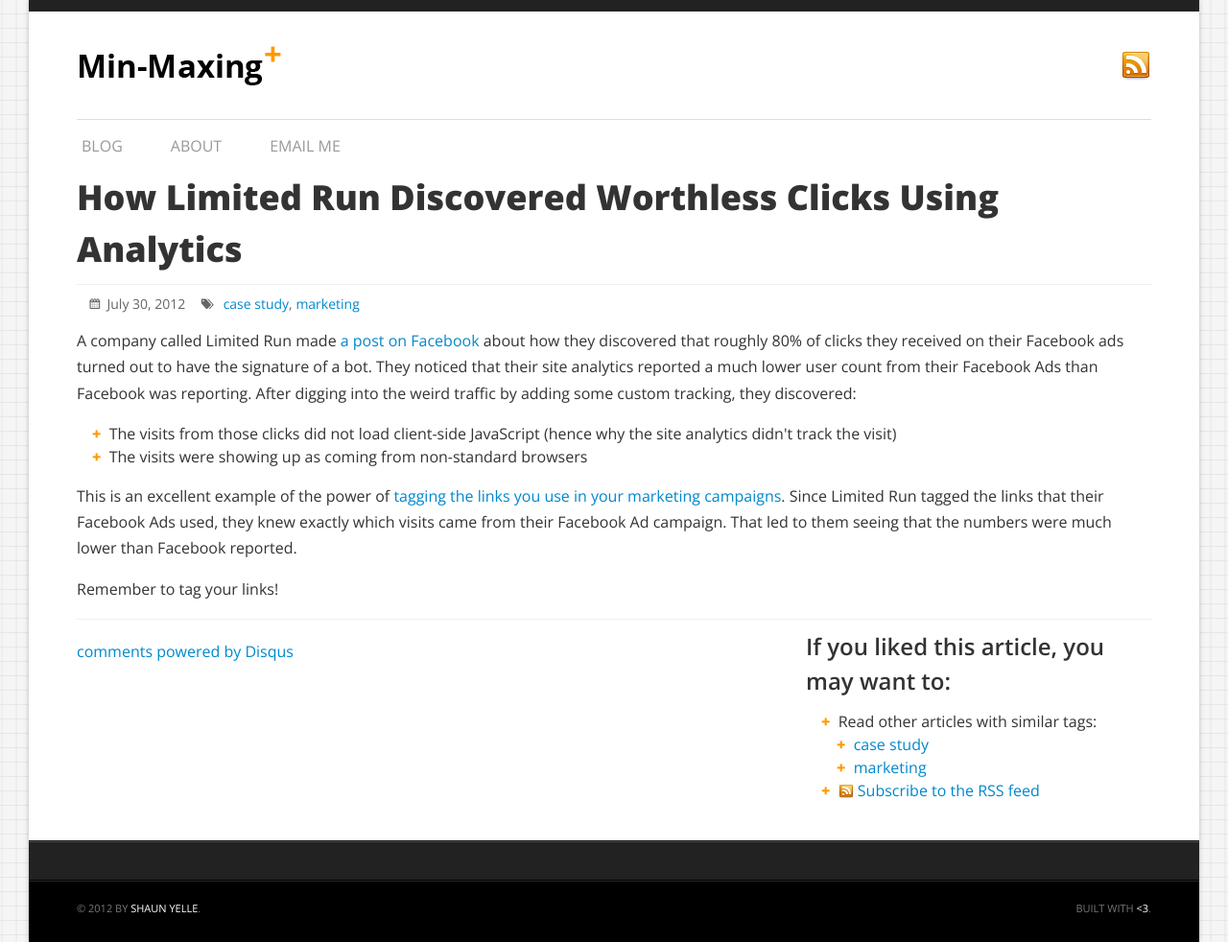
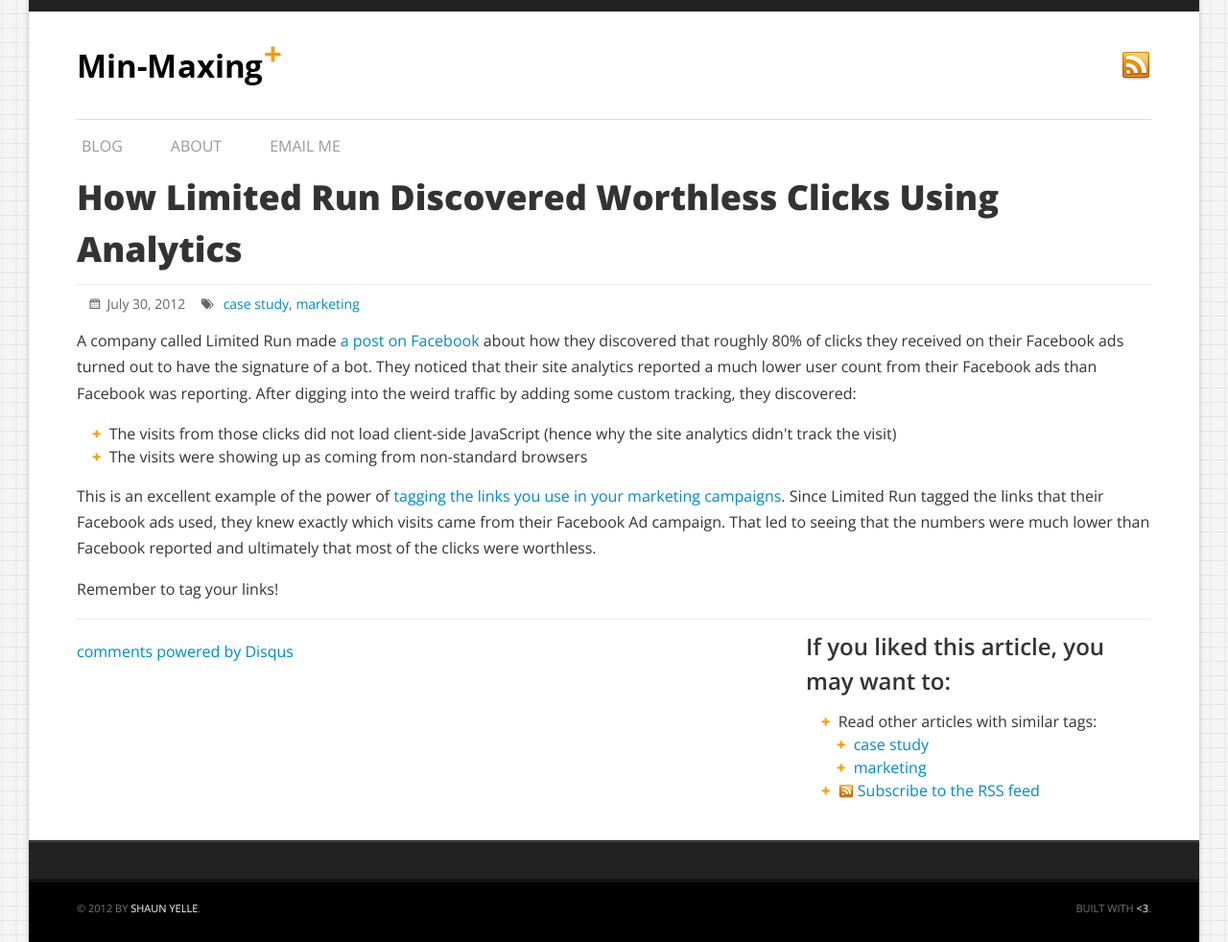
Before and after one commit to syelle/syelle.github.com, a Jekyll site: the page built from _posts/2012-07-30-how-limited-run-discovered-worthless-clicks-using-analytics.html, in a window 1280 px wide. Shown: the whole page at 96% size. Built offline with Jekyll 4.4.1, drawn with Linux system fonts in a browser that asks for light colours; comment, search, counter and statistics services are not loaded.

Commit message:
copy tweaks

```diff
--- a/_posts/2012-07-30-how-limited-run-discovered-worthless-clicks-using-analytics.html
+++ b/_posts/2012-07-30-how-limited-run-discovered-worthless-clicks-using-analytics.html
@@ -7,12 +7,12 @@
 - case study
 - marketing
 ---
-<p>A company called Limited Run made <a href="https://www.facebook.com/limitedpressing/posts/209534972507958">a post on Facebook</a> about how they discovered that roughly 80% of clicks they received on their Facebook ads turned out to have the signature of a bot. They noticed that their site analytics reported a much lower user count from their Facebook Ads than Facebook was reporting. After digging into the weird traffic by adding some custom tracking, they discovered:</p>
+<p>A company called Limited Run made <a href="https://www.facebook.com/limitedpressing/posts/209534972507958">a post on Facebook</a> about how they discovered that roughly 80% of clicks they received on their Facebook ads turned out to have the signature of a bot. They noticed that their site analytics reported a much lower user count from their Facebook ads than Facebook was reporting. After digging into the weird traffic by adding some custom tracking, they discovered:</p>
 <ul>
 	<li>The visits from those clicks did not load client-side JavaScript (hence why the site analytics didn't track the visit)</li>
 	<li>The visits were showing up as coming from non-standard browsers</li>
 </ul>
 
-<p>This is an excellent example of the power of <a href="http://min-maxing.com/blog/2012/07/28/tracking-the-results-of-your-email-social-and-ad-marketing-efforts/">tagging the links you use in your marketing campaigns</a>. Since Limited Run tagged the links that their Facebook Ads used, they knew exactly which visits came from their Facebook Ad campaign. That led to them seeing that the numbers were much lower than Facebook reported.</p>
+<p>This is an excellent example of the power of <a href="http://min-maxing.com/blog/2012/07/28/tracking-the-results-of-your-email-social-and-ad-marketing-efforts/">tagging the links you use in your marketing campaigns</a>. Since Limited Run tagged the links that their Facebook ads used, they knew exactly which visits came from their Facebook Ad campaign. That led to seeing that the numbers were much lower than Facebook reported and ultimately that most of the clicks were worthless.</p>
 
 <p>Remember to tag your links!</p>
```
